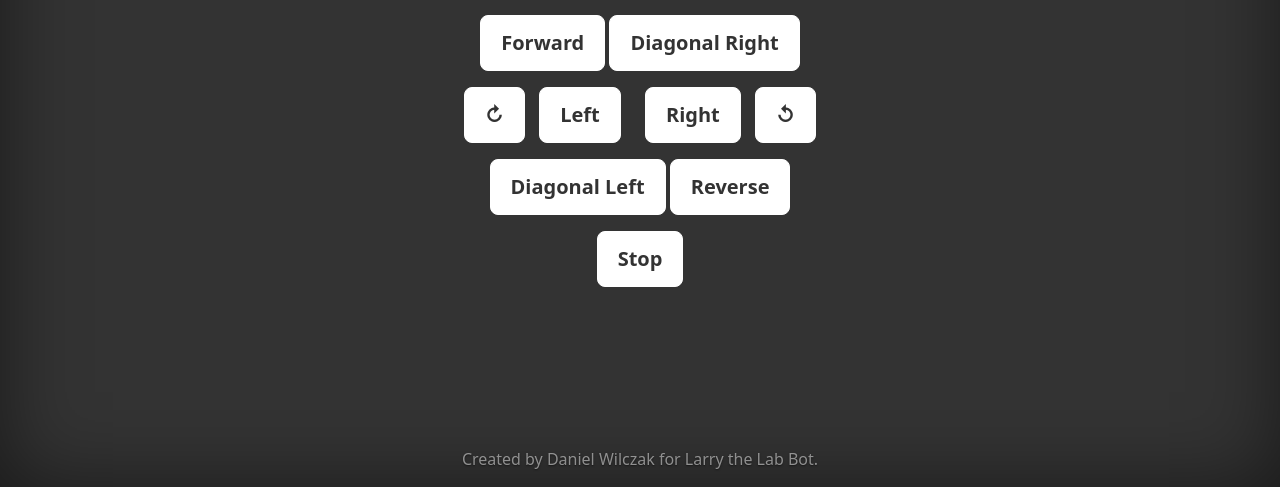
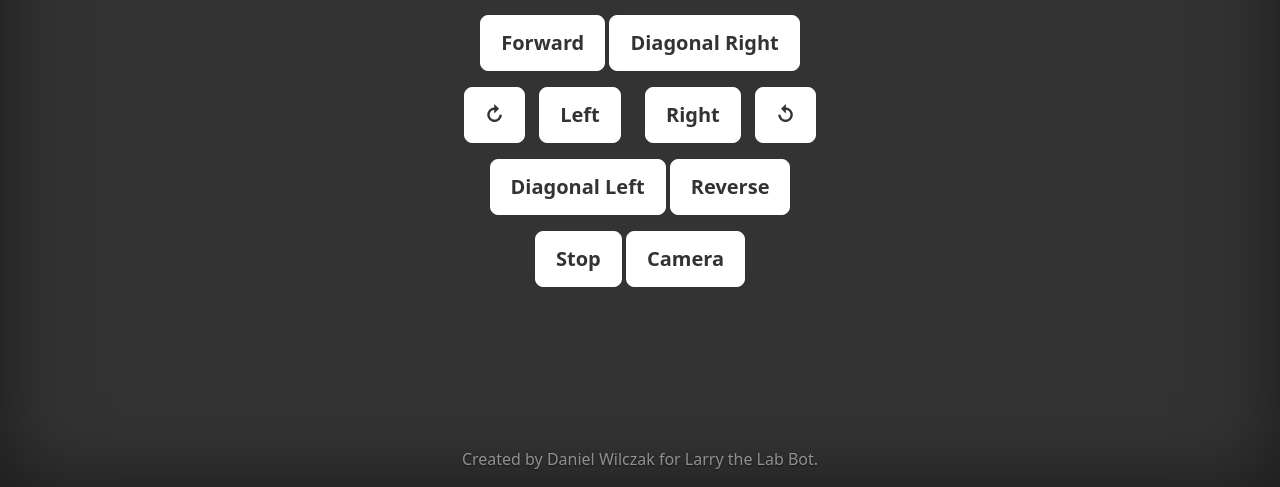
Before and after one commit to danielwilczak101/LarryLabBot, a Flask app: page / in a window 1280 px wide. Shown: the part 313-800 px from the top of the page. Run offline with Flask 2, Linux system fonts and the light colour scheme.

Commit message:
Added Camera link and button.

```diff
--- a/templates/index.html
+++ b/templates/index.html
@@ -150,6 +150,7 @@
             case 81: $.get("/diagonal_left"); break;   // Q
             case 88: $.get("/clockwise"); break;        // Z
             case 90: $.get("/counterclockwise"); break; // X
+            case 67: $.get("/camera"); break; // C
         }
     });
 
@@ -164,6 +165,7 @@
         $("#diagonal_left").click(function () { $.get("/diagonal_left"); });
         $("#clockwise").click(function () { $.get("/clockwise"); });
         $("#counterclockwise").click(function () { $.get("/counterclockwise"); });
+        $("#camera").click(function () { $.get("/camera"); });
     });
 
 </script>
@@ -200,6 +202,7 @@
             </p>
             <p>
             <div id="stop" style="cursor: pointer;" class="btn btn-lg btn-secondary">Stop</div>
+            <div id="camera" style="cursor: pointer;" class="btn btn-lg btn-secondary">Camera</div>
             </p>
             </p>
         </main>
```
